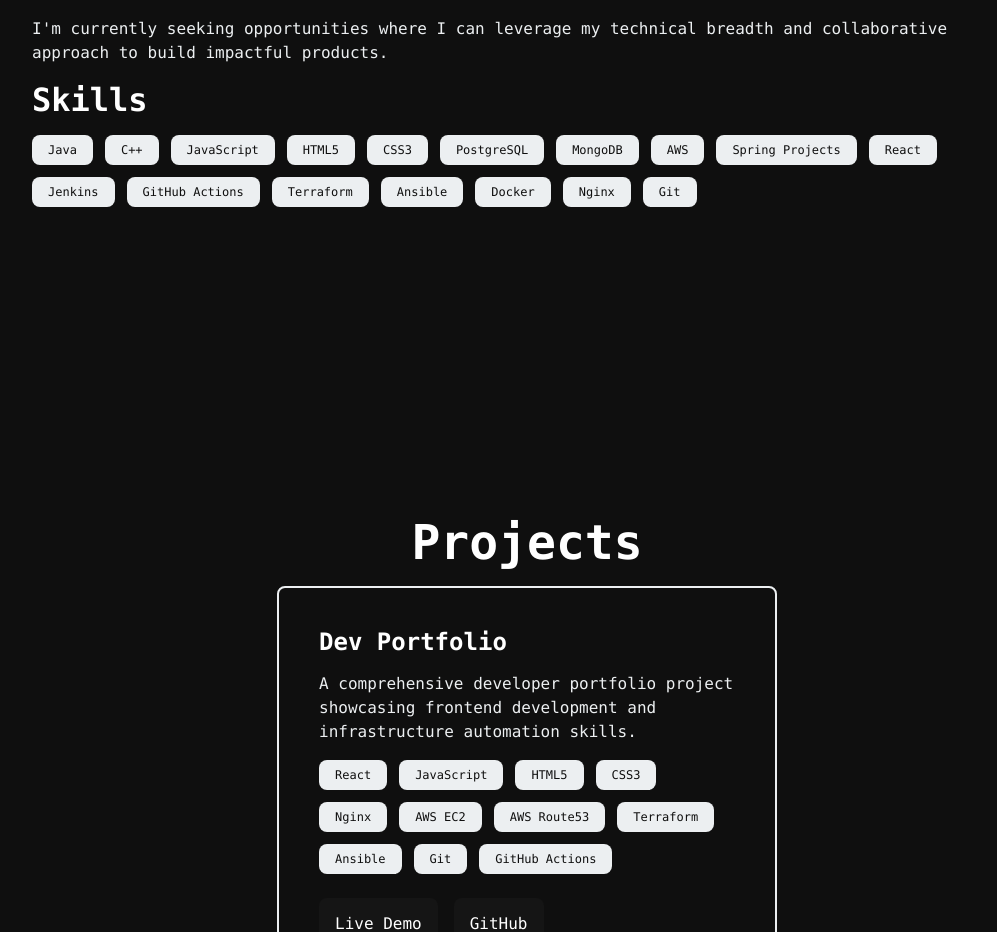
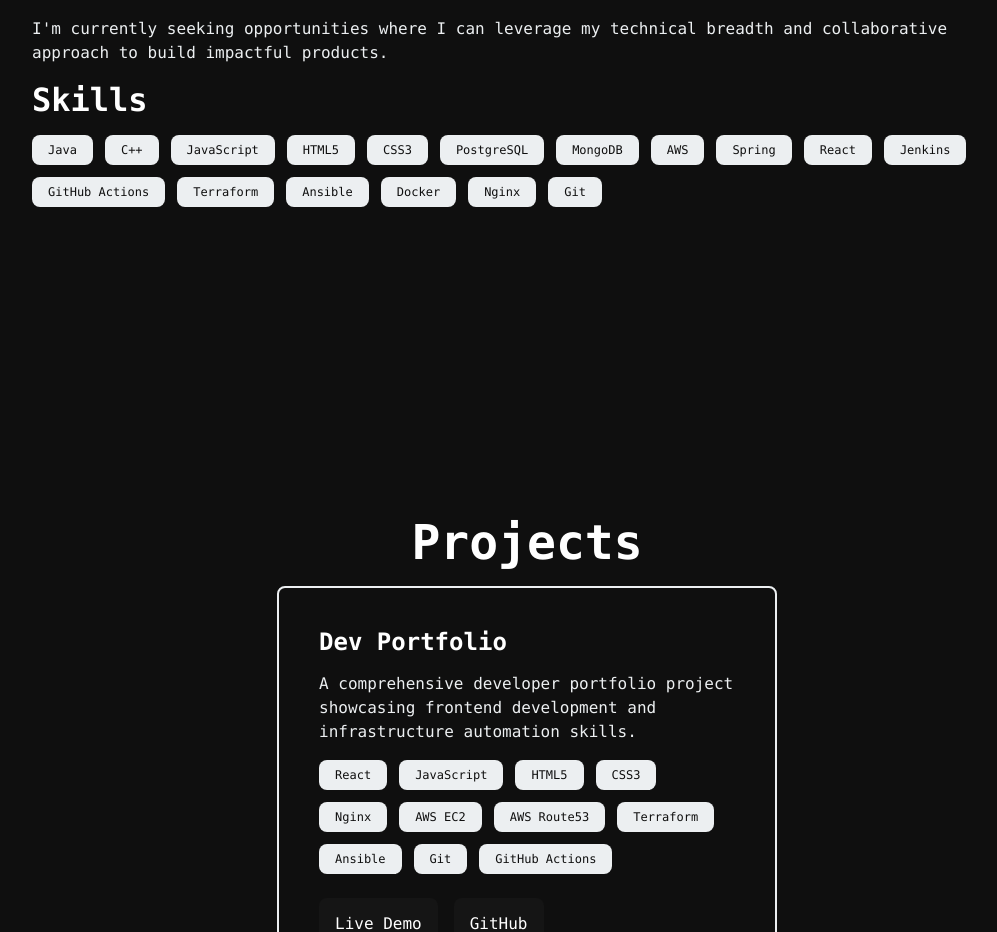
Before and after one commit to oaguilar83/dev-portfolio-frontend, a React (Vite) app: page / in a window 1280 px wide. Shown: the part 1204-2136 px from the top of the page, without its empty margins (113-1110 px from the left). Built offline with nearby package versions, Linux system fonts and the light colour scheme; no server answers.

Commit message:
update skill tag

```diff
--- a/src/sections/about/About.jsx
+++ b/src/sections/about/About.jsx
@@ -33,7 +33,7 @@ function About() {
             <li className={styles.skill_item}>PostgreSQL</li>
             <li className={styles.skill_item}>MongoDB</li>
             <li className={styles.skill_item}>AWS</li>
-            <li className={styles.skill_item}>Spring Projects</li>
+            <li className={styles.skill_item}>Spring</li>
             <li className={styles.skill_item}>React</li>
             <li className={styles.skill_item}>Jenkins</li>
             <li className={styles.skill_item}>GitHub Actions</li>
```
